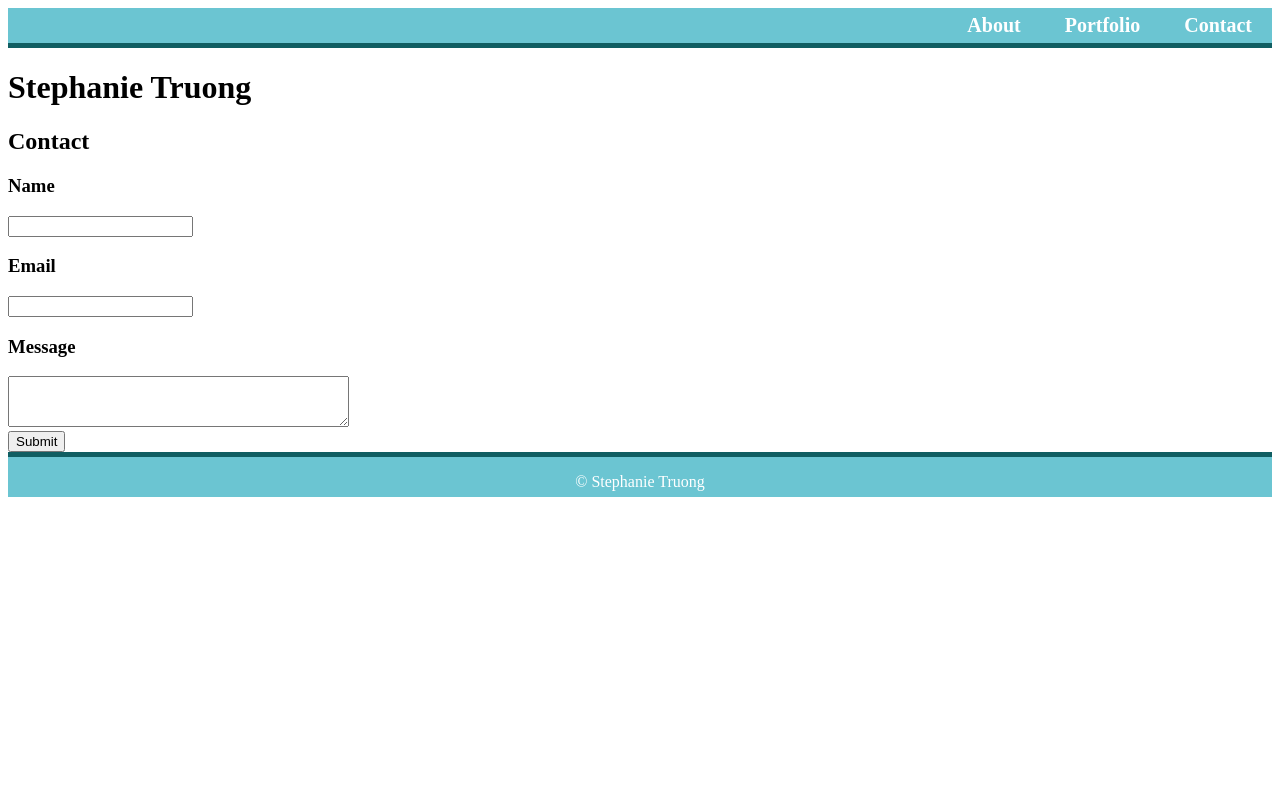
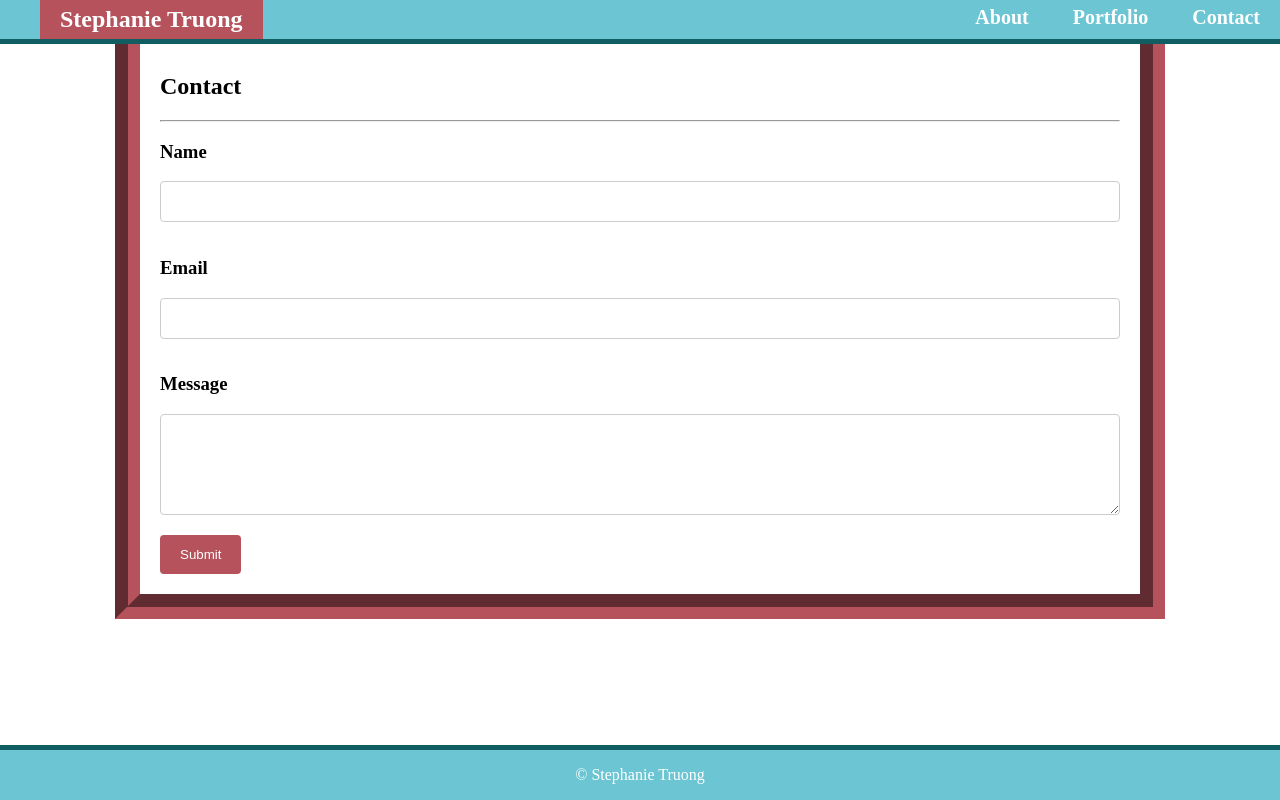
Before and after one commit to stephtomyluo/basic-portfolio, a plain HTML site: page contact.html in a window 1280 px wide. Drawn offline with Linux system fonts and the light colour scheme.

Commit message:
ensured consistency bewteen html documents and styled boxes of content

```diff
--- a/assets/css/style.css
+++ b/assets/css/style.css
@@ -1,9 +1,11 @@
-
-
 nav {
     background-color: #6bc5d2;
     border-bottom: 5px solid #105e62;
     text-align: right;
+    position: fixed;
+    left: 0;
+    top: 0;
+    width: 100%;
   }
 
   nav ul {
@@ -27,6 +29,15 @@ nav {
     background-color: #b5525c;
   }
 
+  #bio-name {
+    float: left;
+    padding: 6px 20px;
+    color: white;
+    font-weight: bold;
+    font-size: 1.50em;
+    background-color: #b5525c;
+  }
+
   #bio-image {
     height: 250px;
     border-radius: 50%;
@@ -37,13 +48,43 @@ nav {
   footer {
     background-color: #6bc5d2;
     border-top: 5px solid #105e62;
-    height: 40px;
     text-align: center;
     color: white;
+    position: fixed;
+    left: 0;
+    bottom: 0;
+    width: 100%;
   }
 
   .wrapper {
     width: 960px;
     padding: 20px;
     margin: 0 auto;
+    border-color: #b5525c;
+    border-style: groove;
+    border-width: 25px;
+    overflow: auto;
   }
+
+/* How to fix below */
+input[type=text], select, textarea {
+  width: 100%;
+  padding: 12px;
+  border: 1px solid #ccc;
+  border-radius: 4px;
+  box-sizing: border-box;
+  margin-bottom: 16px;
+}
+
+#submit {
+  background-color: #b5525c;
+  color: white;
+  padding: 12px 20px;
+  border: none;
+  border-radius: 4px;
+  cursor: pointer;
+}
+
+#submit:hover {
+  background-color: #6bc5d2;
+}
--- a/contact.html
+++ b/contact.html
@@ -1,5 +1,5 @@
 <!DOCTYPE html>
-<html>
+<html lang="en-US">
     <head>
         <title>
             Contact Information
@@ -8,32 +8,32 @@
     </head>
 
     <body>
-        <nav class="navbar">
+        <nav>
             <ul>
+                <li id="bio-name">Stephanie Truong</li>
                 <li><a href="#about">About</a></li>
                 <li><a href="#portfolio">Portfolio</a></li>
                 <li><a href="#contact">Contact</a></li>
             </ul>
         </nav>
 
-        <header>
-            <h1>Stephanie Truong</h1>
-        </header>
-
+        <div class="wrapper">
+          <section id="contact">
         <h2>Contact</h2>
-
+            <hr>
             <h3>Name</h3>
-                    <input type="text" name="name" id="name">
+                    <input type="text" id="name">
 
             <h3>Email</h3>
-                    <input type="text" name="email" id="email">
+                    <input type="text" id="text">
 
             <h3>Message</h3>
-                    <textarea id="extra" name="extra" rows="3" cols="40"></textarea>
+                    <textarea id="extra" rows="5" id="extra"></textarea>
                         <br>
-                    <input type="submit" value="Submit">
-
-         <footer id="contact">
+                    <input type="submit" value="Submit" id="submit">
+            </section>
+        </div>
+        <footer>
             <p>&copy; Stephanie Truong</p>
         </footer>
     </body>
```
Also changed, not shown: index.html (+7 -12 lines), portfolio.html (+10 -6 lines).
